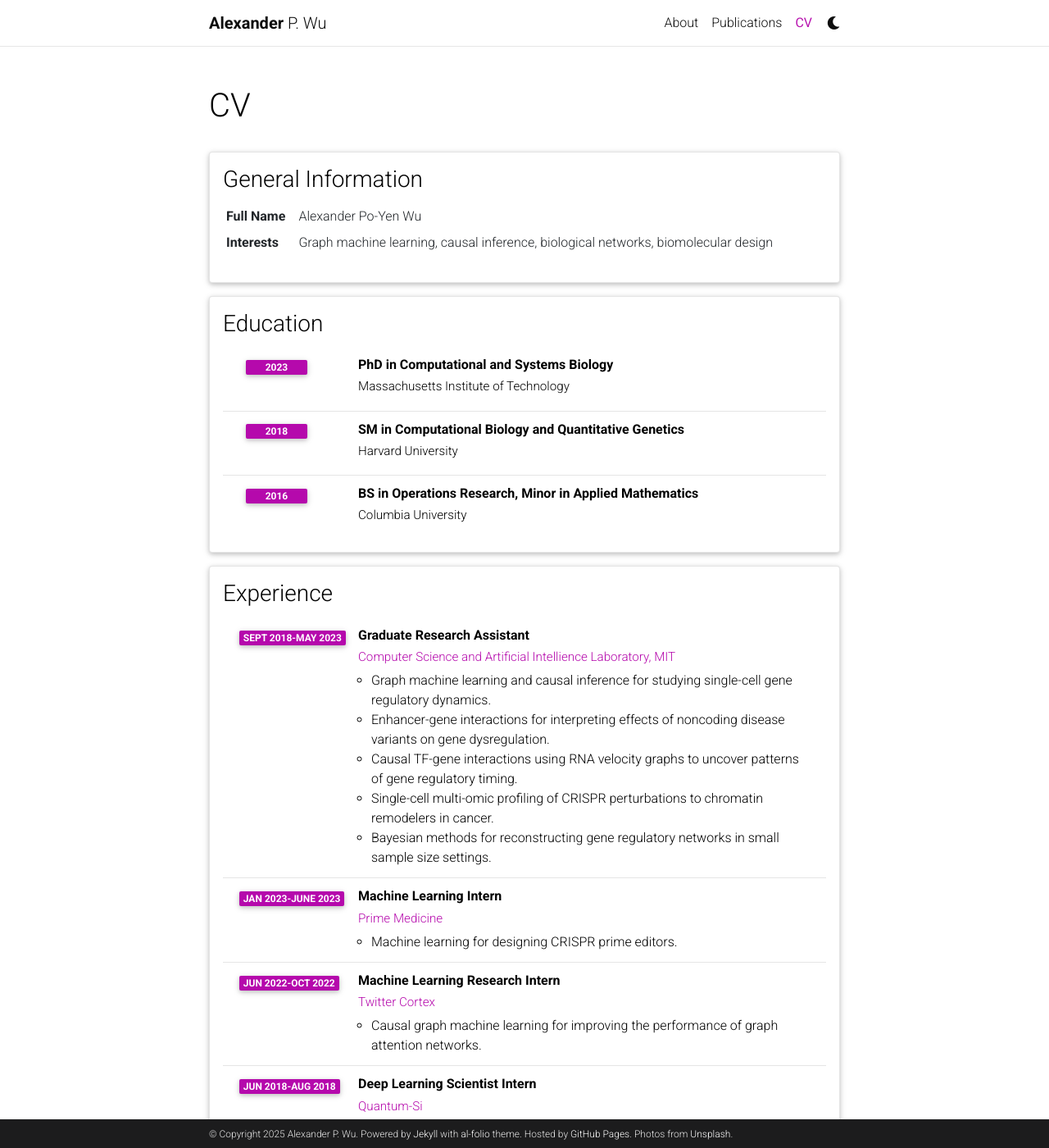
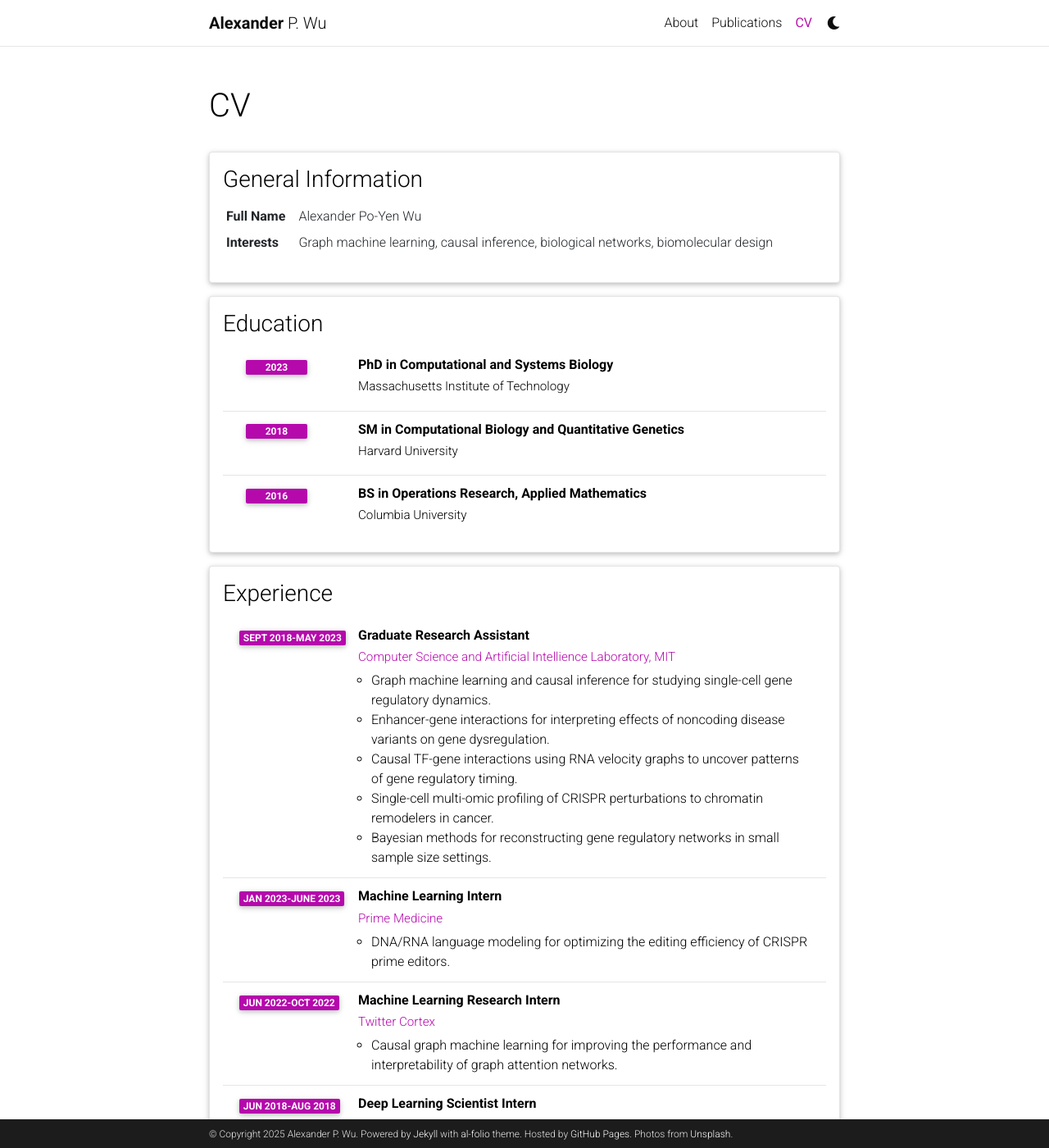
Before and after one commit to alexw16/alexw16.github.io, a Jekyll site: the page built from _pages/cv.md, in a window 1280 px wide and 1400 px high. Shown: the whole window at 82% size. Built offline with Jekyll 4.4.1, drawn with Linux system fonts in a browser that asks for light colours; comment, search, counter and statistics services are not loaded; a style sheet for code colours, icons or effects is not loaded.

```diff
--- a/_data/cv.yml
+++ b/_data/cv.yml
@@ -15,7 +15,7 @@
     - title: SM in Computational Biology and Quantitative Genetics
       institution: Harvard University
       year: 2018
-    - title: BS in Operations Research, Minor in Applied Mathematics
+    - title: BS in Operations Research, Applied Mathematics
       institution: Columbia University
       year: 2016
 
@@ -32,17 +32,17 @@
         - Single-cell multi-omic profiling of CRISPR perturbations to chromatin remodelers in cancer.
         - Bayesian methods for reconstructing gene regulatory networks in small sample size settings.
 
-    - title: Machine Learning  Intern
+    - title: Machine Learning Intern
       institution: <a href="https://primemedicine.com">Prime Medicine</a>
       year: Jan 2023-June 2023
       description:
-        - Machine learning for designing CRISPR prime editors.
+        - DNA/RNA language modeling for optimizing the editing efficiency of CRISPR prime editors.
 
     - title: Machine Learning Research Intern
       institution: <a href="https://cortex.twitter.com/en.html">Twitter Cortex</a>
       year: Jun 2022-Oct 2022
       description:
-          Causal graph machine learning for improving the performance of graph attention networks.
+          Causal graph machine learning for improving the performance and interpretability of graph attention networks.
 
     - title: Deep Learning Scientist Intern
       institution: <a href="https://www.quantum-si.com">Quantum-Si</a>
```
Also changed, not shown: _pages/about.md (+2 -2 lines).
